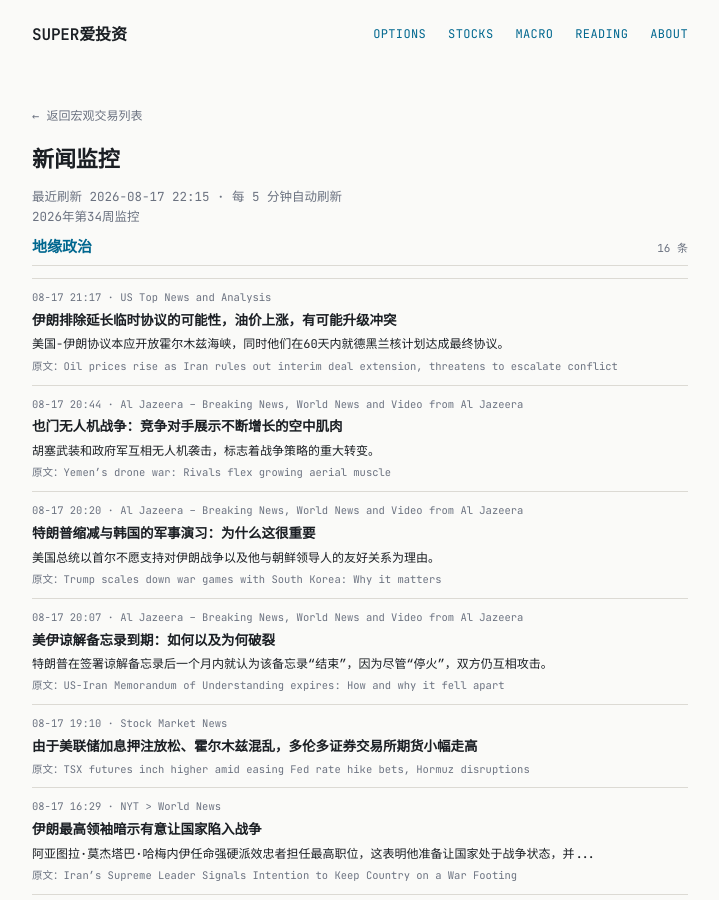
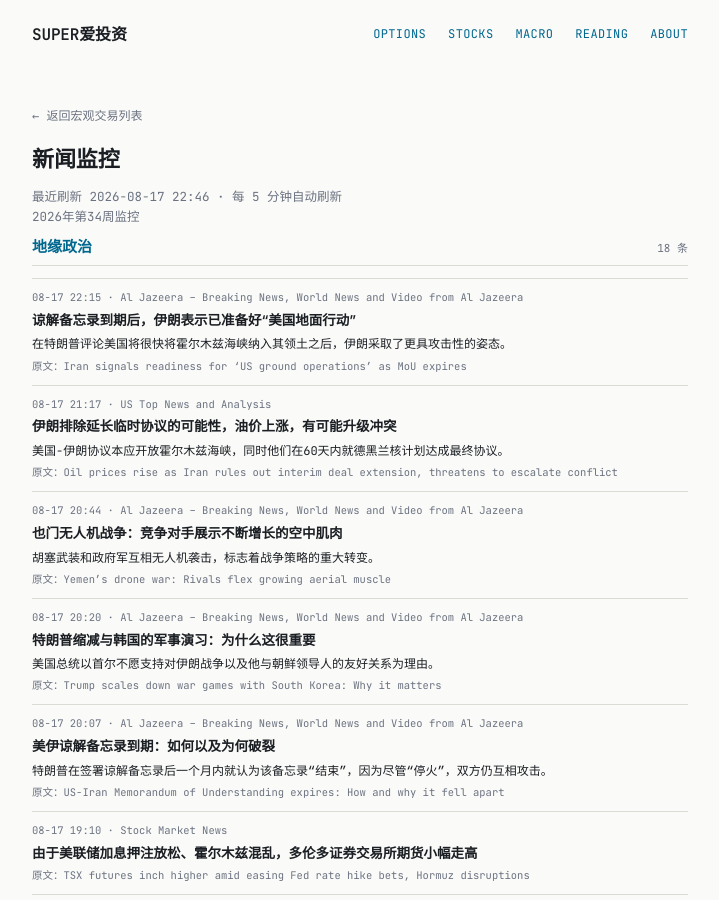
Before and after one commit to tang3super/tang3super.github.io, a Jekyll site: the page built from macro-trade/news-digest.md, in a window 1280 px wide and 900 px high. Shown: the whole window, without its empty margins (280-999 px from the left). Built offline with Jekyll 4.4.1, drawn with Linux system fonts in a browser that asks for light colours; some of the changed text lies outside the part shown.

Commit message:
sync news-digest article

```diff
--- a/macro-trade/news-digest.md
+++ b/macro-trade/news-digest.md
@@ -5,11 +5,18 @@ title: 新闻监控
 date: '2026-08-17'
 summary: 2026年第34周监控
 week_label: 2026年第34周监控
-last_updated: 2026-08-17 22:15
+last_updated: 2026-08-17 22:46
 refresh_note: 每 5 分钟自动刷新
 topics:
 - name: 地缘政治
   items:
+  - title: Iran signals readiness for ‘US ground operations’ as MoU expires
+    summary: Iran's more offensive posture follows Trump's comment that the US would soon make the Strait of Hormuz its territory.
+    link: https://www.aljazeera.com/news/2026/8/17/iran-signals-readiness-for-us-ground-operations-as-mou-expires?traffic_source=rss
+    source: Al Jazeera – Breaking News, World News and Video from Al Jazeera
+    time: 08-17 22:15
+    title_zh: 谅解备忘录到期后，伊朗表示已准备好“美国地面行动”
+    summary_zh: 在特朗普评论美国将很快将霍尔木兹海峡纳入其领土之后，伊朗采取了更具攻击性的姿态。
   - title: Oil prices rise as Iran rules out interim deal extension, threatens to escalate conflict
     summary: The U.S.-Iran deal was supposed to open the Strait of Hormuz while they negotiated a final deal on Tehran's nuclear program within 60 days.
     link: https://www.cnbc.com/2026/08/17/oil-prices-iran-war-strait-hormuz.html
@@ -98,6 +105,13 @@ topics:
     time: 08-17 10:55
     title_zh: 伊朗北部山区的罕见帕拉斯猫被摄像机捕捉到
     summary_zh: 视频显示，伊朗最难以捉摸的野生猫科动物之一的罕见目击。
+  - title: Iran Says Qatar Captured Its Pilots Months Ago, a Claim Qatar Rejects
+    summary: Iran said the airmen have been held since March 2 when their fighter jets were shot down. The Qatari government denies detaining any Iranian…
+    link: https://www.nytimes.com/2026/08/15/world/middleeast/iran-missing-pilots-qatar.html
+    source: NYT > World News
+    time: 08-17 10:43
+    title_zh: 伊朗称卡塔尔几个月前俘虏了其飞行员，卡塔尔拒绝了这一说法
+    summary_zh: 伊朗表示，这些飞行员自3月2日战斗机被击落以来一直被关押。卡塔尔政府否认拘留任何伊朗人……
   - title: 'Iran war live: Tehran-US MoU set to expire; Hamas’s al-Khayya meets Kushner'
     summary: Hamas calls on Board of Peace to 'compel' Israel to accept the Gaza peace plan after meeting Jared Kushner in Cairo.
     link: https://www.aljazeera.com/news/liveblog/2026/8/17/iran-war-live-tehran-us-mou-set-to-expire-hamass-al-khayya-meets-kushner?traffic_source=rss
```
